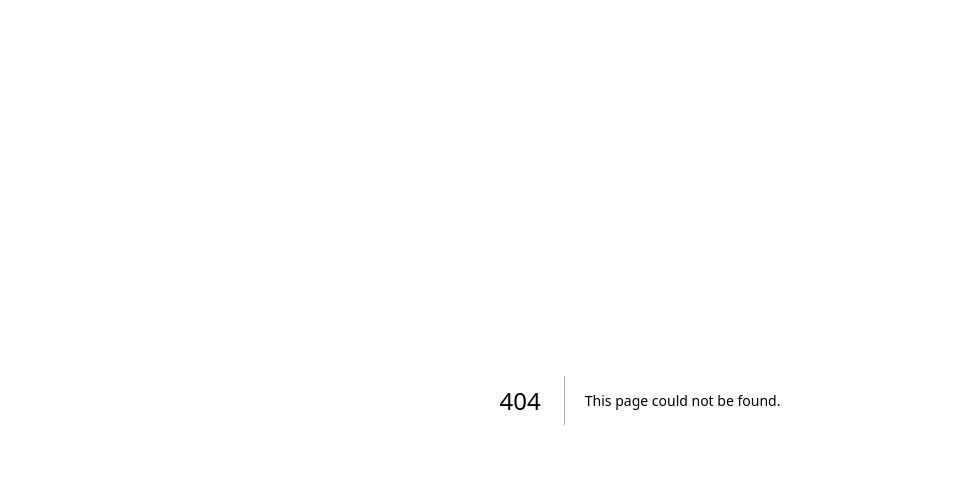
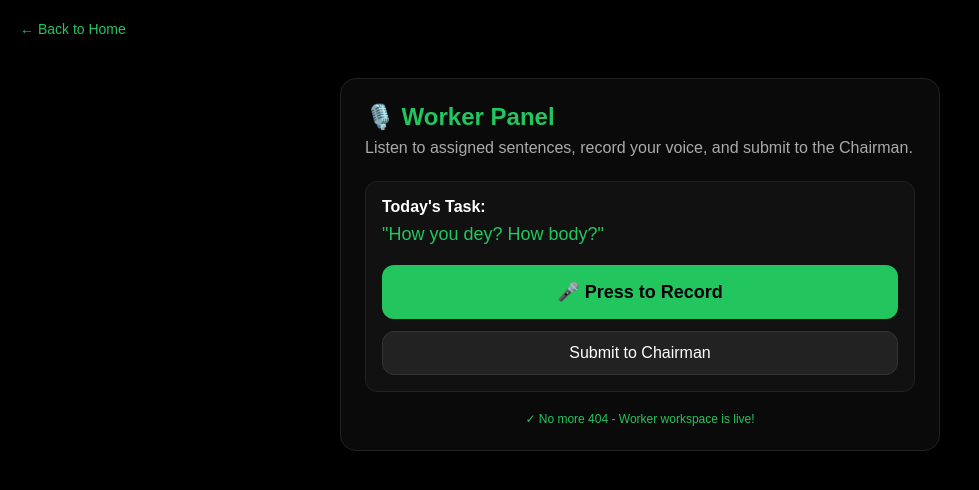
Before and after one commit to tapbombaai-glitch/main-naija-pidgin, a Next.js app: page /app/worker in a window 1280 px wide. Before the commit this address had no page. Shown: the top 490 px of the page, without its empty margins (0-979 px from the left). Built offline with nearby package versions, Linux system fonts and the light colour scheme.

Commit message:
Create app/worker/page.tsx

```diff
--- /dev/null
+++ b/app/app/worker/page.tsx
@@ -0,0 +1,29 @@
+"use client";
+import Link from "next/link";
+
+export default function WorkerPage() {
+  return (
+    <div style={{ minHeight: "100vh", background: "#000000", color: "white", padding: "20px", fontFamily: "sans-serif" }}>
+      <Link href="/" style={{ color: "#22c55e", fontSize: "14px", textDecoration: "none" }}>← Back to Home</Link>
+
+      <div style={{ maxWidth: "600px", margin: "40px auto", border: "1px solid #222", borderRadius: "16px", padding: "24px", background: "#0a0a0a" }}>
+        <h1 style={{ color: "#22c55e", fontSize: "24px" }}>🎙️ Worker Panel</h1>
+        <p style={{ color: "#aaa", marginTop: "8px" }}>Listen to assigned sentences, record your voice, and submit to the Chairman.</p>
+
+        <div style={{ marginTop: "24px", padding: "16px", background: "#111", borderRadius: "12px", border: "1px solid #222" }}>
+          <p style={{ fontWeight: "bold" }}>Today's Task:</p>
+          <p style={{ fontSize: "18px", marginTop: "8px", color: "#22c55e" }}>"How you dey? How body?"</p>
+
+          <button style={{ marginTop: "20px", width: "100%", padding: "16px", background: "#22c55e", color: "black", border: "none", borderRadius: "12px", fontWeight: "bold", fontSize: "18px", cursor: "pointer" }}>
+            🎤 Press to Record
+          </button>
+          <button style={{ marginTop: "12px", width: "100%", padding: "12px", background: "#222", color: "white", border: "1px solid #333", borderRadius: "12px" }}>
+            Submit to Chairman
+          </button>
+        </div>
+
+        <p style={{ marginTop: "20px", color: "#22c55e", fontSize: "12px", textAlign: "center" }}>✓ No more 404 - Worker workspace is live!</p>
+      </div>
+    </div>
+  );
+}
```
